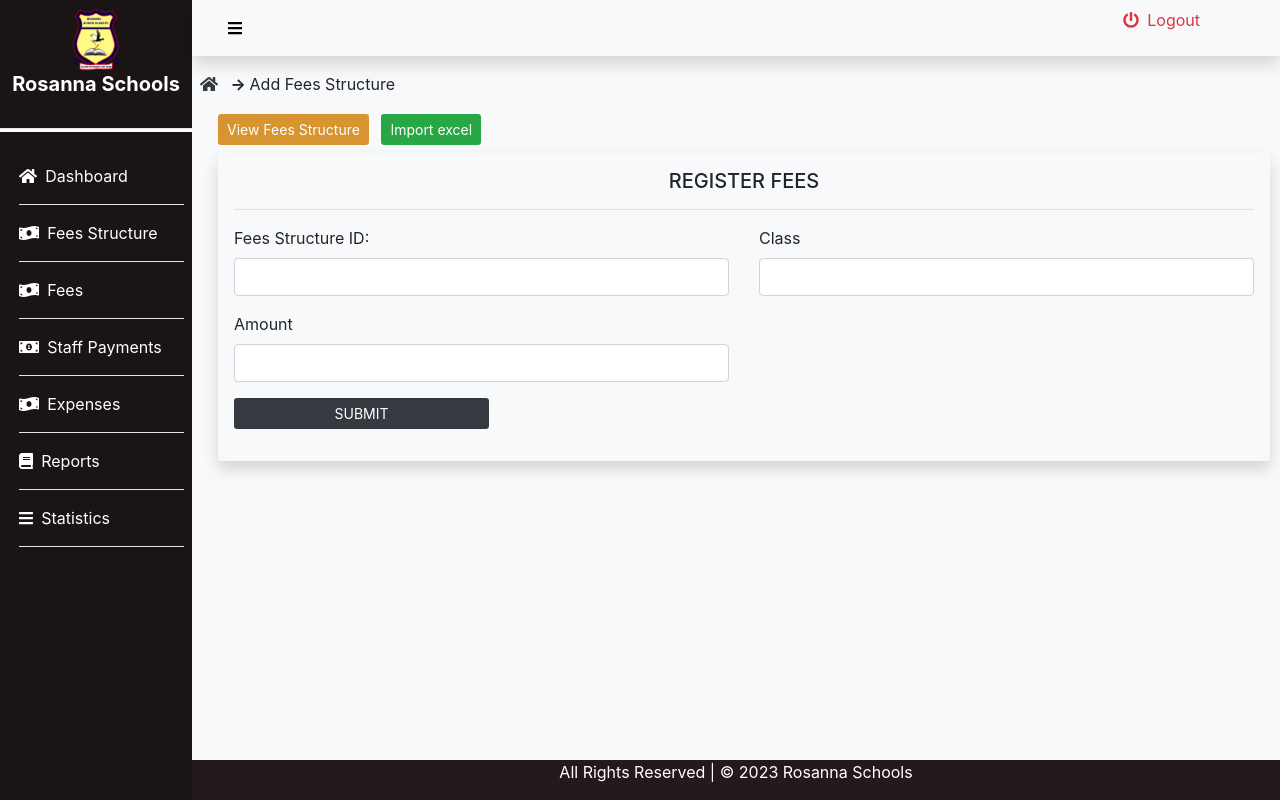
After one commit to megateams/rosanna, a Django app: page /financeaddfeesstructure/ in a window 1280 px wide. The commit adds this page. Run offline with Django 4.2, Linux system fonts and the light colour scheme; some libraries are stand-ins or nearby versions.

Commit message:
worked on feesstructure

```diff
--- a/finance/templates/finance/base.html
+++ b/finance/templates/finance/base.html
@@ -51,6 +51,10 @@
 
                 <li class="sidebar-item active">
                     <a class="" href='/finance'><i class="fas fa-home  mr-2  "></i><span>Dashboard</span></a>
+                </li>
+                <hr color="#fff">
+                <li class="sidebar-item active">
+                    <a class="" href='/financefeesstructurelist'><i class="fas fa-money-bill-wave  mr-2  "></i><span>Fees Structure</span></a>
                 </li>
                 <hr color="#fff">
                 <li class="sidebar-item active">
--- /dev/null
+++ b/finance/templates/finance/feesstructure/financeaddFeesstructure.html
@@ -0,0 +1,66 @@
+{% extends 'finance/base.html' %}
+{% block  title %} Add Fees Structure{% endblock title %}
+{% block  pagetitle %} Add Fees Structure {% endblock pagetitle %}
+
+{% block  main %}
+
+<!-- inner-content -->
+<div class="inner-content">
+    <a href="/financefeesstructurelist" class="btn btn-sm add-btn text-white mb-2 ml-3">View Fees Structure</a>
+    <a href="" class="btn btn-sm bg-success text-white mb-2 ml-2 ">Import excel</a>
+
+    <!-- form-section -->
+    <form action="" class="form ml-3 p-3 shadow rounded bg-light">
+        <div class="title">
+            <h5 class="text-uppercase text-center">Register Fees</h5>
+            <hr>
+        </div>
+
+        <!-- fees structures info section -->
+        <div class="fees-info">
+            <div class="row">
+                <!-- feesstructureid -->
+                <div class="form-group col-md-6">
+                    <label for="">Fees Structure ID: </label>
+                    <input type="text" name="feesstructureid" class="form-control">
+                </div>
+                <!-- class -->
+                <div class="form-group col-md-6">
+                    <label for=""> Class </label>
+                    <input type="text" name="class" class="form-control">
+                </div>
+            </div>
+
+            <div class="row">
+                <!-- amount -->
+                <div class="form-group col-md-6">
+                    <label for="">Amount </label>
+                    <input type="text" name="amount" class="form-control">
+                </div>
+                <!--  -->
+                <div class="form-group col-md-6">
+
+                </div>
+            </div>
+
+
+
+
+
+
+        </div>
+
+        <!-- button -->
+        <div class="form-group">
+            <button type="submit" class="btn btn-sm bg-dark text-white w-25">SUBMIT</button>
+        </div>
+
+
+
+    </form>
+    <!-- form-section -->
+
+</div>
+<!-- inner-content -->
+
+{% endblock main %}
--- a/finance/templates/finance/financedashboard.html
+++ b/finance/templates/finance/financedashboard.html
@@ -3,7 +3,7 @@
 {% load static %}
 {% block  main %}
 <div class="inner-content">
-    <div class="row ml-2" style="margin: 30px 0;">
+    <div class="row ml-2" >
         <div class=" current-term mr-4">
                 <a class=" btn-md btn-h text-white">Current Term: </a>
                 <a  class=" btn-md btn-d text-white">Term I </a>
@@ -13,7 +13,7 @@
                 <a class=" btn-md btn-d text-white">2023 </a>
         </div>
     </div>
-    <div class="row pt-3">
+    <div class="row pt-4">
         <div class="col-md-4">
             <a href="" style="text-decoration: none;">
                 <div class="card feescard p-4">
--- a/finance/urls.py
+++ b/finance/urls.py
@@ -25,6 +25,9 @@ urlpatterns = [
     path('financeaddfees/', views.financeaddFees, name="Add Fees"),
     path('financefeeslist/', views.financefeesList, name="Fees List"),
 
+    path('financeaddfeesstructure/', views.financeaddFeesstructure, name="Add Fees Structure"),
+    path('financefeesstructurelist/', views.financefeesstructureList, name="Fees Structure List"),
+
    path('financeaddexpenses/', views.financeaddExpenses, name="Add Expenses"),
     path('financeexpenseslist/', views.financeexpensesList, name="Expenses List"),
 
--- a/finance/views.py
+++ b/finance/views.py
@@ -12,6 +12,14 @@ def financeaddFees(request):
 def financefeesList(request):
     return render(request,'finance/fees/financefeesList.html')
 # fees views
+
+# feesstructure views
+def financeaddFeesstructure(request):
+    return render(request,'finance/feesstructure/financeaddFeesstructure.html')
+
+def financefeesstructureList(request):
+    return render(request,'finance/feesstructure/financefeesstructureList.html')
+# feesstructure views
 
 # staffpayments views
 def financeaddStaffpayments(request):
```
Also changed, not shown: finance/templates/finance/feesstructure/financefeesstructureList.html (added, +51 -0 lines).
